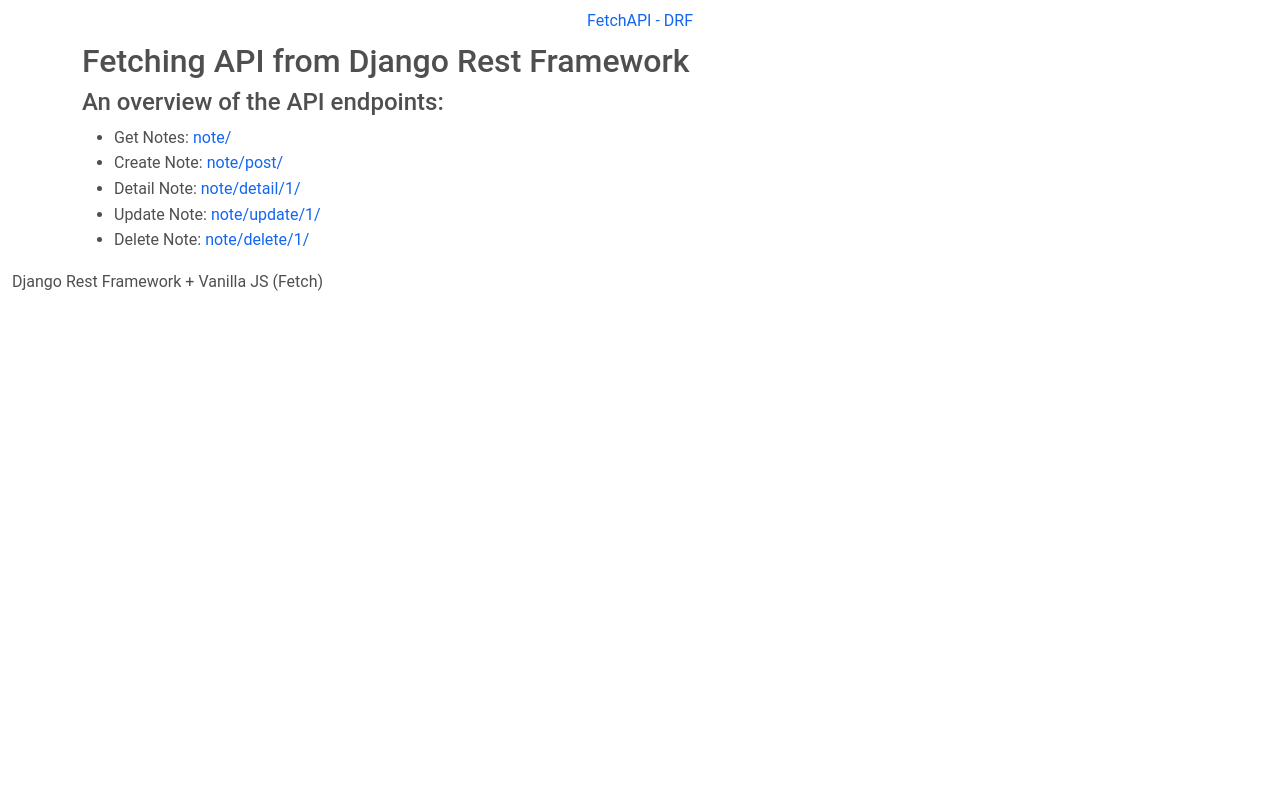
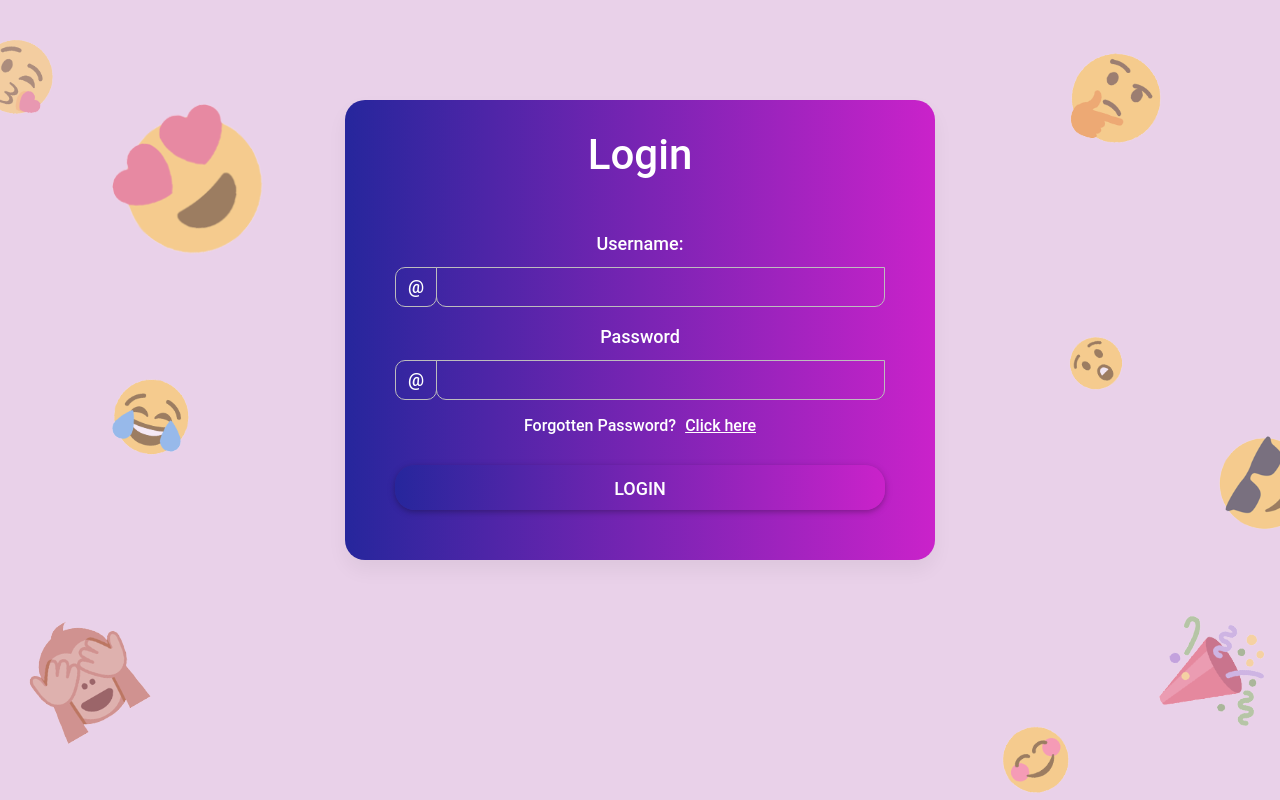
Before and after one commit to aybruhm/Think-Pad, a plain HTML site: page index.html in a window 1280 px wide. Drawn offline with Linux system fonts and the light colour scheme; no server answers.

Commit message:
Designed login page

```diff
--- a/index.html
+++ b/index.html
@@ -9,67 +9,53 @@
     <title>Fetch API - DRF</title>
 </head>
 <body>
-    <header class="header">
-        <nav class="nav justify-content-center">
-          <a class="nav-link active" href="#">FetchAPI - DRF</a>
-        </nav>
-    </header>
 
-    <section class="body">
-        <div class="container">
-            <div class="head">
-                <p class="h2">
-                    Fetching API from Django Rest Framework
-                </p>
-            </div>
-            <div class="overview">
-                <p class="h4">
-                    An overview of the API endpoints:
-                </p>
-                <ul class="endpoints">
-                    <li class="point">
-                        Get Notes:
-                        <a href="">
-                            note/
-                        </a>
-                    </li>
-                    <li class="point">
-                        Create Note:
-                        <a href="">
-                            note/post/
-                        </a>
-                    </li>
-                    <li class="point">
-                        Detail Note:
-                        <a href="">
-                            note/detail/1/
-                        </a>
-                    </li>
-                    <li class="point">
-                        Update Note:
-                        <a href="">
-                            note/update/1/
-                        </a>
-                    </li>
-                    <li class="point">
-                        Delete Note:
-                        <a href="">
-                            note/delete/1/
-                        </a>
-                    </li>
-                </ul>
+    <section class="login_body">
+        <div class="login_card card">
+            <p class="h3">
+                Login
+            </p>
+            <div class="login_form">
+                <form class="row g-3 needs-validation login_form">
+
+                    <div class="col-md-12">
+                        <label for="validationCustomUsername" class="form-label">
+                            Username:
+                        </label>
+                      <div class="input-group">
+                        <span class="input-group-text" id="inputGroupPrepend">@</span>
+                        <input type="text" class="form-control user_input" id="validationCustomUsername" aria-describedby="inputGroupPrepend" required="">
+                        <div class="invalid-feedback">
+                          Please choose a username.
+                        </div>
+                      </div>
+                    </div>
+
+                    <div class="col-md-12">
+                      <label for="validationCustom03" class="form-label">Password</label>
+                      <div class="input-group">
+                        <span class="input-group-text" id="inputGroupPrepend">@</span>
+                        <input type="text" class="form-control password_input" id="validationCustom03" required="">
+                        <div class="invalid-feedback">
+                            Your password must be minimum of 8 characters.
+                        </div>
+                      </div>
+                    </div>
+
+                    <div class="col-12">
+                      <div class="forgotten_password">
+                            <p class="h6">
+                                Forgotten Password? <a href="http://">Click here</a>
+                            </p>
+                        </div>
+                        <div class="col-12">
+                            <button class="btn btn-block" type="submit">Login</button>
+                        </div>
+                    </div>
+                </form>
             </div>
         </div>
     </section>
-
-    <footer class="footer">
-        <div class="container-fluid">
-            <p class="copyright">
-                Django Rest Framework + Vanilla JS (Fetch)
-            </p>
-        </div>
-    </footer>
-
 
     <script src="assets/js/mdb.min.js"></script>
     <script src="assets/js/main.js"></script>
```
